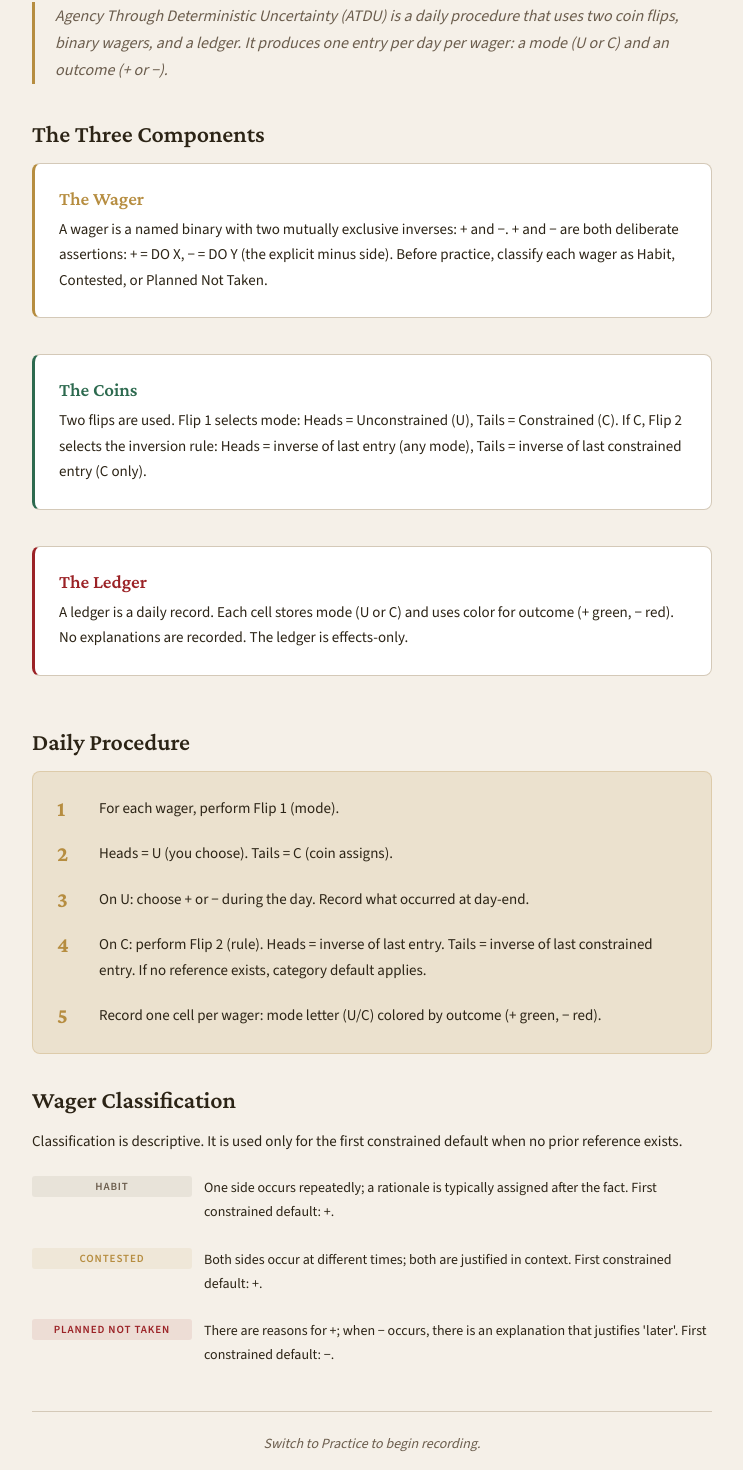
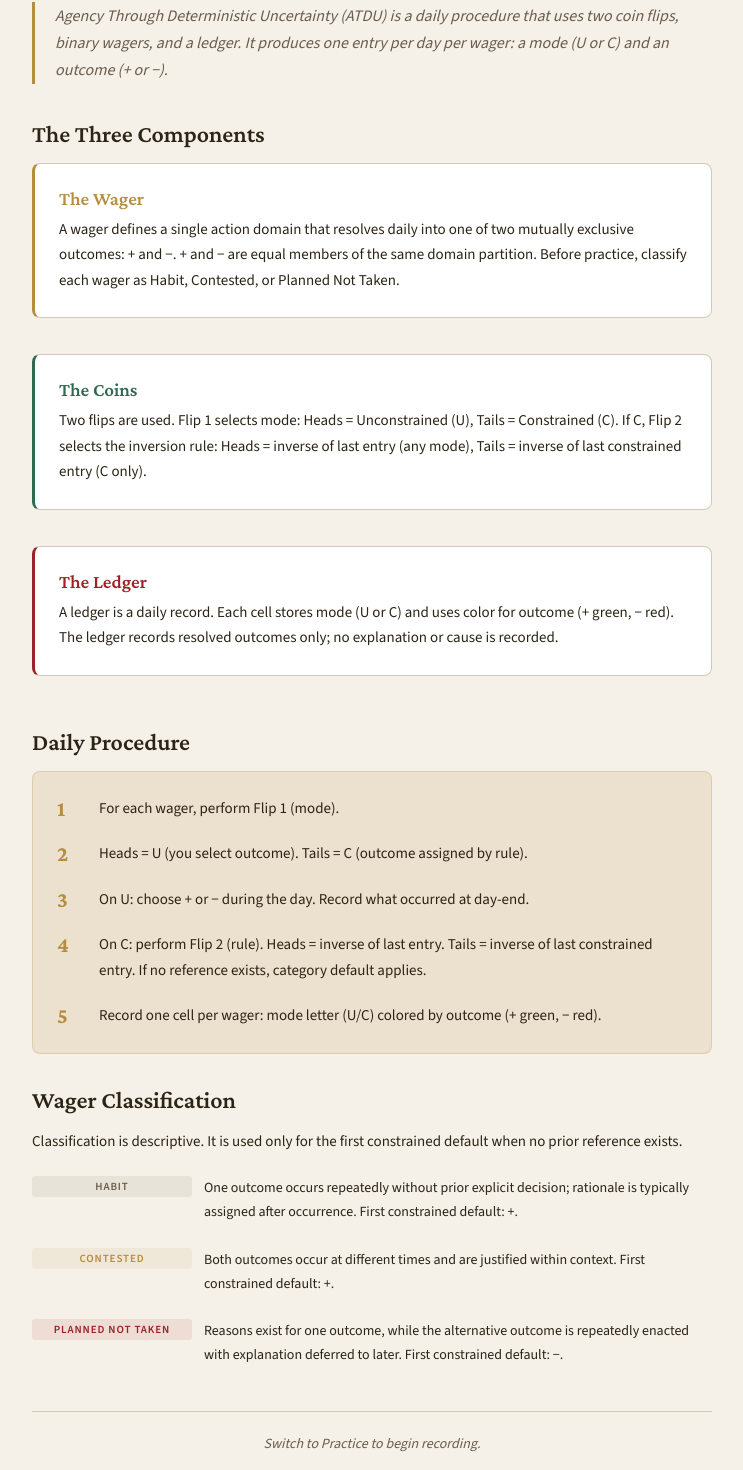
Before and after one commit to AcidicSwords/ATDU, a React (Vite) app: page / in a window 1280 px wide. Shown: the part 236-1706 px from the top of the page, without its empty margins (268-1011 px from the left). Built offline with nearby package versions, Linux system fonts and the light colour scheme.

Commit message:
Normalize ATDU UI terminology to symmetric outcome language

```diff
--- a/src/App.jsx
+++ b/src/App.jsx
@@ -151,7 +151,7 @@ function fmtOutcome(o) {
 }
 
 function outcomeDescription(w, outcome) {
-  return normalizeOutcome(outcome) === OUT.MINUS ? `DO ${w.minus}` : `DO ${w.plus}`;
+  return normalizeOutcome(outcome) === OUT.MINUS ? w.minus : w.plus;
 }
 
 function formatOddsSymbol(odds) {
@@ -162,15 +162,23 @@ function formatOddsSymbol(odds) {
 }
 
 function getWagerTooltip(w) {
-  // Keep it strictly structural + reduce "inaction" misread.
-  // Both are do-assertions: DO X / DO Y (explicit minus side).
   const plus = (w.plus || "").trim();
   const minus = (w.minus || "").trim();
   return [
     `WAGER: ${w.name} (${w.code})`,
-    `+ : DO ${plus}`,
-    `- : DO ${minus || "(unset)"}`,
-    `Mode: U = you choose · C = coin assigns`,
+    ``,
+    `Domain: ${w.name}`,
+    ``,
+    `+ : ${plus || "(unset)"}`,
+    `− : ${minus || "(unset)"}`,
+    ``,
+    `Mode:`,
+    `U — you select outcome`,
+    `C — outcome assigned by rule`,
+    ``,
+    `Constrained inversion:`,
+    `inverse of last outcome OR`,
+    `inverse of last constrained outcome`,
   ].join("\n");
 }
 
@@ -195,8 +203,8 @@ function EstablishTab() {
             name: "The Wager",
             color: COLOR.gold,
             text:
-              "A wager is a named binary with two mutually exclusive inverses: + and −. " +
-              "+ and − are both deliberate assertions: + = DO X, − = DO Y (the explicit minus side). " +
+              "A wager defines a single action domain that resolves daily into one of two mutually exclusive outcomes: + and −. " +
+              "+ and − are equal members of the same domain partition. " +
               "Before practice, classify each wager as Habit, Contested, or Planned Not Taken.",
           },
           {
@@ -212,7 +220,7 @@ function EstablishTab() {
             color: COLOR.red,
             text:
               "A ledger is a daily record. Each cell stores mode (U or C) and uses color for outcome (+ green, − red). " +
-              "No explanations are recorded. The ledger is effects-only.",
+              "The ledger records resolved outcomes only; no explanation or cause is recorded.",
           },
         ].map(({ name, color, text }) => (
           <div key={name} style={{ ...S.card, borderLeft: `3px solid ${color}` }}>
@@ -227,7 +235,7 @@ function EstablishTab() {
         <div style={{ display: "grid", gap: 20 }}>
           {[
             "For each wager, perform Flip 1 (mode).",
-            "Heads = U (you choose). Tails = C (coin assigns).",
+            "Heads = U (you select outcome). Tails = C (outcome assigned by rule).",
             "On U: choose + or − during the day. Record what occurred at day-end.",
             "On C: perform Flip 2 (rule). Heads = inverse of last entry. Tails = inverse of last constrained entry. If no reference exists, category default applies.",
             "Record one cell per wager: mode letter (U/C) colored by outcome (+ green, − red).",
@@ -255,9 +263,9 @@ function EstablishTab() {
       <p style={S.p}>Classification is descriptive. It is used only for the first constrained default when no prior reference exists.</p>
       <div style={{ display: "grid", gap: 8, marginBottom: 20 }}>
         {[
-          { label: "Habit", color: COLOR.inkL, desc: "One side occurs repeatedly; a rationale is typically assigned after the fact. First constrained default: +." },
-          { label: "Contested", color: COLOR.gold, desc: "Both sides occur at different times; both are justified in context. First constrained default: +." },
-          { label: "Planned Not Taken", color: COLOR.red, desc: "There are reasons for +; when − occurs, there is an explanation that justifies 'later'. First constrained default: −." },
+          { label: "Habit", color: COLOR.inkL, desc: "One outcome occurs repeatedly without prior explicit decision; rationale is typically assigned after occurrence. First constrained default: +." },
+          { label: "Contested", color: COLOR.gold, desc: "Both outcomes occur at different times and are justified within context. First constrained default: +." },
+          { label: "Planned Not Taken", color: COLOR.red, desc: "Reasons exist for one outcome, while the alternative outcome is repeatedly enacted with explanation deferred to later. First constrained default: −." },
         ].map(({ label, color, desc }) => (
           <div key={label} style={{ display: "flex", gap: 12, alignItems: "flex-start", padding: "8px 0" }}>
             <span style={{ ...S.tag, background: `${color}18`, color, minWidth: 160, textAlign: "center", flexShrink: 0 }}>
@@ -565,8 +573,8 @@ function PracticeTab() {
       <div style={{ maxWidth: 680, margin: "0 auto" }}>
         <h2 style={S.h2}>Define Wagers</h2>
         <p style={S.muted}>
-          Each wager needs a code (1-2 letters), a name, a + label, a − label, and a classification.
-          + and − are mutually exclusive sides: + = DO X, − = DO Y (the explicit minus side).
+          Each wager needs a code (1-2 letters), a name, a + outcome label, a − outcome label, and a classification.
+          Both outcomes belong to the same action domain.
         </p>
 
         <div style={{ display: "grid", gap: 16, marginTop: 20 }}>
@@ -591,21 +599,21 @@ function PracticeTab() {
 
               <div className="mobile-stack" style={{ display: "flex", gap: 10, marginBottom: 10 }}>
                 <div style={{ flex: 1, minWidth: 0 }}>
-                  <label style={{ ...S.label, color: COLOR.green }}>+ Side (DO X)</label>
+                  <label style={{ ...S.label, color: COLOR.green }}>+ Outcome</label>
                   <input
                     style={{ ...S.input, borderColor: `${COLOR.green}40` }}
                     value={d.plus}
                     onChange={(e) => updateDraft(i, "plus", e.target.value)}
-                    placeholder="Do X"
+                    placeholder="Outcome description"
                   />
                 </div>
                 <div style={{ flex: 1, minWidth: 0 }}>
-                  <label style={{ ...S.label, color: COLOR.red }}>− Side (DO Y)</label>
+                  <label style={{ ...S.label, color: COLOR.red }}>− Outcome</label>
                   <input
                     style={{ ...S.input, borderColor: `${COLOR.red}40` }}
                     value={d.minus}
                     onChange={(e) => updateDraft(i, "minus", e.target.value)}
-                    placeholder="Do Y (your explicit minus-side action)"
+                    placeholder="Alternative outcome description"
                   />
                 </div>
               </div>
@@ -705,7 +713,7 @@ function PracticeTab() {
                             {[OUT.PLUS, OUT.MINUS].map((val) => {
                               const c = val === OUT.PLUS ? COLOR.green : COLOR.red;
                               const active = normalizeOutcome(ts.outcome) === val;
-                              const label = val === OUT.PLUS ? `DO ${w.plus}` : `DO ${w.minus}`;
+                              const label = val === OUT.PLUS ? w.plus : w.minus;
                               return (
                                 <button
                                   key={val}
@@ -900,7 +908,7 @@ function PracticeTab() {
 
           <div className="mobile-stack" style={{ display: "flex", gap: 10, marginBottom: 10 }}>
             <div style={{ flex: 1, minWidth: 0 }}>
-              <label style={{ ...S.label, color: COLOR.green }}>+ Side (DO X)</label>
+              <label style={{ ...S.label, color: COLOR.green }}>+ Outcome</label>
               <input
                 style={{ ...S.input, borderColor: `${COLOR.green}40` }}
                 value={newWager.plus}
@@ -908,7 +916,7 @@ function PracticeTab() {
               />
             </div>
             <div style={{ flex: 1, minWidth: 0 }}>
-              <label style={{ ...S.label, color: COLOR.red }}>− Side (DO Y)</label>
+              <label style={{ ...S.label, color: COLOR.red }}>− Outcome</label>
               <input
                 style={{ ...S.input, borderColor: `${COLOR.red}40` }}
                 value={newWager.minus}
@@ -1130,7 +1138,7 @@ function ExtendTab() {
     <div style={{ maxWidth: 780, margin: "0 auto" }}>
       <div style={{ borderLeft: `3px solid ${COLOR.gold}`, paddingLeft: 20, margin: "24px 0 28px" }}>
         <p style={{ ...S.muted, fontStyle: "italic" }}>
-          Five simulated agents run one wager for one year with the same coin rules. The only difference is how each agent chooses on U days.
+          Five simulated agents run one wager for one year with the same coin rules. The only difference is how each agent selects outcomes on U days.
         </p>
       </div>
 
@@ -1202,7 +1210,7 @@ function ExtendTab() {
 
           <div style={{ ...S.card, padding: 20 }}>
             <h3 style={{ ...S.h3, margin: "0 0 4px" }}>Running + Ratio</h3>
-            <p style={{ fontSize: 12, color: COLOR.inkL, margin: "0 0 16px" }}>Cumulative proportion of + over 365 days.</p>
+            <p style={{ fontSize: 12, color: COLOR.inkL, margin: "0 0 16px" }}>Cumulative proportion of the + outcome over 365 days.</p>
 
             <ResponsiveContainer width="100%" height={300}>
               <LineChart data={convergence}>
@@ -1236,7 +1244,7 @@ function ExtendTab() {
                       <span style={{ fontSize: 12, color: COLOR.inkL }}>{f.note}</span>
                     </div>
                     <div style={{ display: "flex", gap: 20, fontSize: 13, color: COLOR.inkL, flexWrap: "wrap" }}>
-                      <span>U-choice input: <strong style={{ color: COLOR.ink }}>{input}% +</strong></span>
+                      <span>U-outcome input: <strong style={{ color: COLOR.ink }}>{input}% + outcome</strong></span>
                       <span>Year-end ratio: <strong style={{ color: f.color, fontSize: 15 }}>{overall}% +</strong></span>
                       <span>C days: <strong style={{ color: COLOR.ink }}>{f.cDays}</strong>/365</span>
                       <span>Longest same-outcome run: <strong style={{ color: COLOR.ink }}>{f.longestRun}</strong></span>
```
